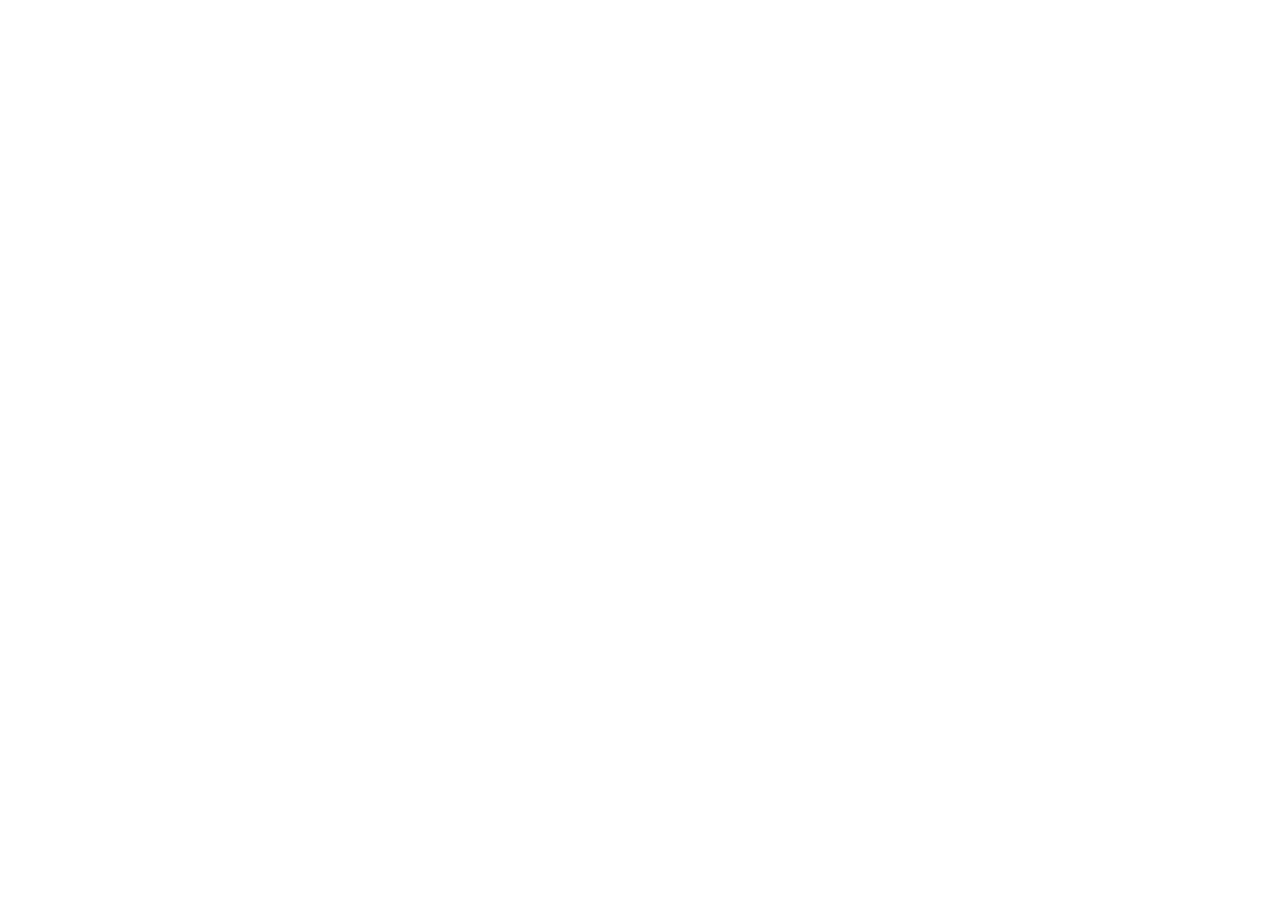
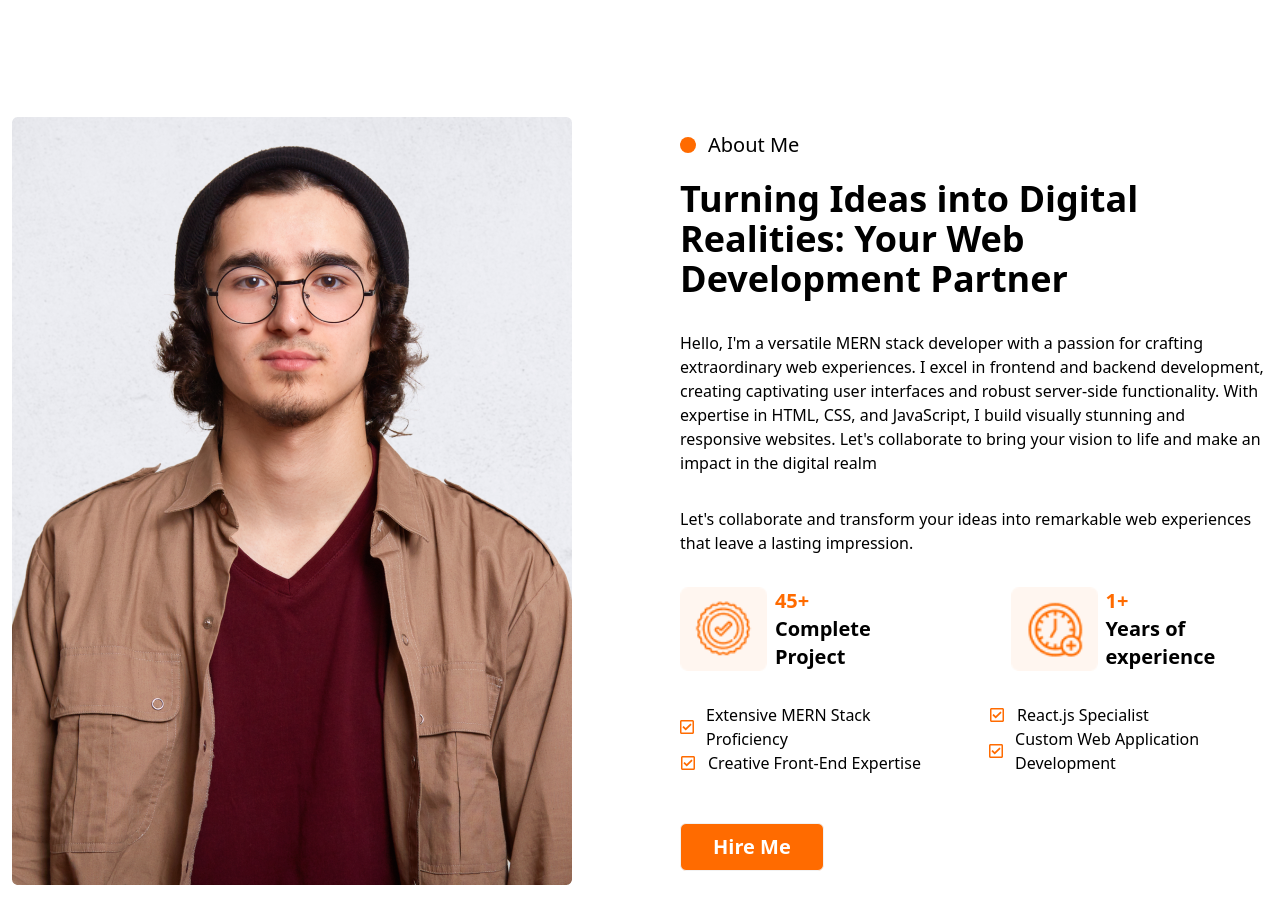
Before and after one commit to parvejpappu100/parvej-hasan-pappu-client, a React (Vite) app: page / in a window 1280 px wide. Shown: the part 874-1798 px from the top of the page. Before the commit the page ends 975 px from the top, so only its background shows below. Built offline with nearby package versions, Linux system fonts and the light colour scheme.

Commit message:
added about section

```diff
--- a/src/components/About/About.jsx
+++ b/src/components/About/About.jsx
@@ -1,11 +1,71 @@
 import React from 'react';
 import SectionTitle from '../SectionTitle/SectionTitle';
+import img from "../../assets/images/about.png"
+import projectLogo from "../../assets/images/projectLogo.png"
+import exLogo from "../../assets/images/exLogo.png"
+import { FaRegCheckSquare } from 'react-icons/fa';
 
 const About = () => {
     return (
         <div className='lg:container mx-auto my-24'>
             <SectionTitle title={"About Me"} subTitle={"Know Me More"}></SectionTitle>
-
+            <div className='flex flex-col lg:flex-row px-3 gap-20 items-center mt-28 '>
+                <div className='w-full'>
+                    <img className=' hover:grayscale grayscale-0  transition duration-500' src={img} alt="" />
+                </div>
+                <div className='w-full'>
+                    <div className='flex  gap-3 items-center'>
+                        <div className='bg-[#FF6B00] p-2 w-2 h-2 rounded-full'></div>
+                        <h5 className='text-xl  '>About Me</h5>
+                    </div>
+                    <h4 className='text-2xl md:text-3xl lg:text-4xl font-bold my-5'>Turning Ideas into Digital Realities: Your Web Development Partner</h4>
+                    <p className='my-8'>Hello, I'm a versatile MERN stack developer with a passion for crafting extraordinary web experiences. I excel in frontend and backend development, creating captivating user interfaces and robust server-side functionality. With expertise in HTML, CSS, and JavaScript, I build visually stunning and responsive websites. Let's collaborate to bring your vision to life and make an impact in the digital realm</p>
+                    <p>Let's collaborate and transform your ideas into remarkable web experiences that leave a lasting impression.</p>
+                    <div className='my-8 flex flex-col md:flex-row gap-5 md:gap-24'>
+                        <div className='flex gap-2'>
+                            <img src={projectLogo} alt="" />
+                            <div>
+                                <h5 className='text-xl font-bold text-[#FF6B00]'>45+ </h5>
+                                <h5 className='text-xl font-semibold'>Complete Project</h5>
+                            </div>
+                        </div>
+                        <div className='flex gap-2'>
+                            <img src={exLogo} alt="" />
+                            <div>
+                                <h5 className='text-xl font-bold text-[#FF6B00]'>1+ </h5>
+                                <h5 className='text-xl font-semibold'>Years of experience</h5>
+                            </div>
+                        </div>
+                    </div>
+                    <div className='flex flex-col md:flex-row  md:gap-16 '>
+                        <div>
+                            <div className='flex gap-3 items-center'>
+                                <FaRegCheckSquare className='text-[#FF6B00]'></FaRegCheckSquare>
+                                <h5>Extensive MERN Stack Proficiency</h5>
+                            </div>
+                            <div className='flex gap-3 items-center'>
+                                <FaRegCheckSquare className='text-[#FF6B00]'></FaRegCheckSquare>
+                                <h5>Creative Front-End Expertise</h5>
+                            </div>
+                        </div>
+                        <div>
+                            <div className='flex gap-3 items-center'>
+                                <FaRegCheckSquare className='text-[#FF6B00]'></FaRegCheckSquare>
+                                <h5>React.js Specialist</h5>
+                            </div>
+                            <div className='flex gap-3 items-center'>
+                                <FaRegCheckSquare className='text-[#FF6B00]'></FaRegCheckSquare>
+                                <h5>Custom Web Application Development</h5>
+                            </div>
+                        </div>
+                    </div>
+                    <div className='mt-12'>
+                        <button className="btn bg-[#FF6B00] text-white normal-case text-xl px-8 rounded-md hover:bg-[#101010] hover:text-[#FF6B00] duration-1000">
+                            Hire Me
+                        </button>
+                    </div>
+                </div>
+            </div>
         </div>
     );
 };
--- a/src/components/Banner/Banner.jsx
+++ b/src/components/Banner/Banner.jsx
@@ -8,13 +8,13 @@
 const Banner = () => {
     return (
         <div className='bg-gradient-to-r from-[#FFF3EA] to-[#FFF8EC] '>
-            <div className='flex flex-col-reverse lg:flex-row justify-between items-center lg:container mx-auto px-3'>
+            <div className='flex flex-col-reverse lg:flex-row justify-between items-center lg:container mx-auto px-3 pb-8 lg:pb-0'>
                 <div className=''>
                     <div className='flex  gap-3 items-center'>
                         <div className='bg-[#FF6B00] p-2 w-2 h-2 rounded-full'></div>
                         <h5 className='text-xl font-semibold uppercase'>Hi! I'm</h5>
                     </div>
-                    <h3 className='font-bold text-2xl md:text-4xl my-4 lg:text-6xl'>Parvej Hasan Pappu</h3>
+                    <h3 className='font-bold text-2xl md:text-4xl my-4 lg:text-5xl'>Parvej Hasan Pappu</h3>
 
                     <h2 className='text-2xl font-bold md:text-4xl lg:text-5xl'>I'm a  <TypeAnimation
                         sequence={[
@@ -31,7 +31,7 @@
                         speed={20}
                         style={{ fontWeight: 'bold', display: 'inline-block' }}
                         repeat={Infinity}
-                        className='text-2xl font-bold text-[#FF6B00] md:text-4xl lg:text-6xl'
+                        className='text-2xl font-bold text-[#FF6B00] md:text-4xl lg:text-5xl'
                     /></h2>
                     <h2>
 
--- a/src/components/SectionTitle/SectionTitle.jsx
+++ b/src/components/SectionTitle/SectionTitle.jsx
@@ -7,7 +7,7 @@
                 <div className='bg-[#FF6B00] p-2 w-2 h-2 rounded-full'></div>
                 <h5 className='text-xl  '>{title}</h5>
             </div>
-            <h3 className='text-4xl font-bold uppercase mt-5'>{subTitle}</h3>
+            <h3 className='text-2xl md:text-4xl font-bold uppercase mt-5'>{subTitle}</h3>
         </div>
     );
 };
```
Also changed, not shown: src/assets/images/exLogo.png (added), src/assets/images/projectLogo.png (added).
